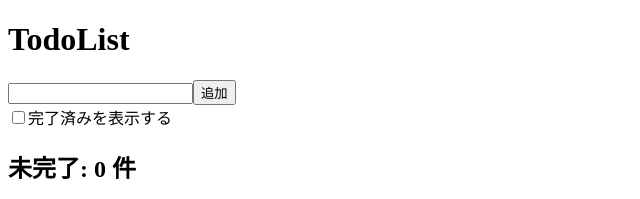
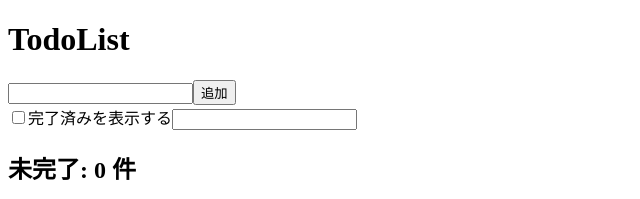
Before and after one commit to hibix43/TodoAppWithReduxToolkit, a React app: page / in a window 1280 px wide. Shown: the top 199 px of the page, without its empty margins (0-640 px from the left). Built offline with nearby package versions, Linux system fonts and the light colour scheme.

Commit message:
フィルタリング機能を実装

```diff
--- a/src/Page.tsx
+++ b/src/Page.tsx
@@ -14,6 +14,7 @@ const Page: React.FC = () => {
   const [todos, setTodos] = useState<Todo[]>([]);
   const [newId, setNewId] = useState(0);
   const [showCompleted, setShowCompleted] = useState(false);
+  const [filterText, setFilterText] = useState('');
 
   const addTodo = (newTodoName: string) => {
     if (newTodoName === '') return;
@@ -48,8 +49,13 @@ const Page: React.FC = () => {
     setTodos(copied);
   };
 
-  const incompleteTodos = todos.filter((todo) => !todo.completed);
-  const completedTodos = todos.filter((todo) => todo.completed);
+  const handleFilterTextChange = (e: React.ChangeEvent<HTMLInputElement>) => {
+    setFilterText(e.target.value);
+  };
+
+  const filterdTodos = todos.filter((todo) => todo.name.includes(filterText));
+  const incompleteTodos = filterdTodos.filter((todo) => !todo.completed);
+  const completedTodos = filterdTodos.filter((todo) => todo.completed);
 
   useEffect(() => {
     document.title = `未完了タスク (${incompleteTodos.length})`;
@@ -65,7 +71,13 @@ const Page: React.FC = () => {
         type="checkbox"
         checked={showCompleted}
         onChange={handleShowCompleted}
-      ></Input>
+      />
+      <Input
+        labelText={''}
+        type="text"
+        value={filterText}
+        onChange={handleFilterTextChange}
+      />
       <Header level={2}>{`未完了: ${incompleteTodos.length} 件`}</Header>
       <TodoList
         todos={incompleteTodos}
```
